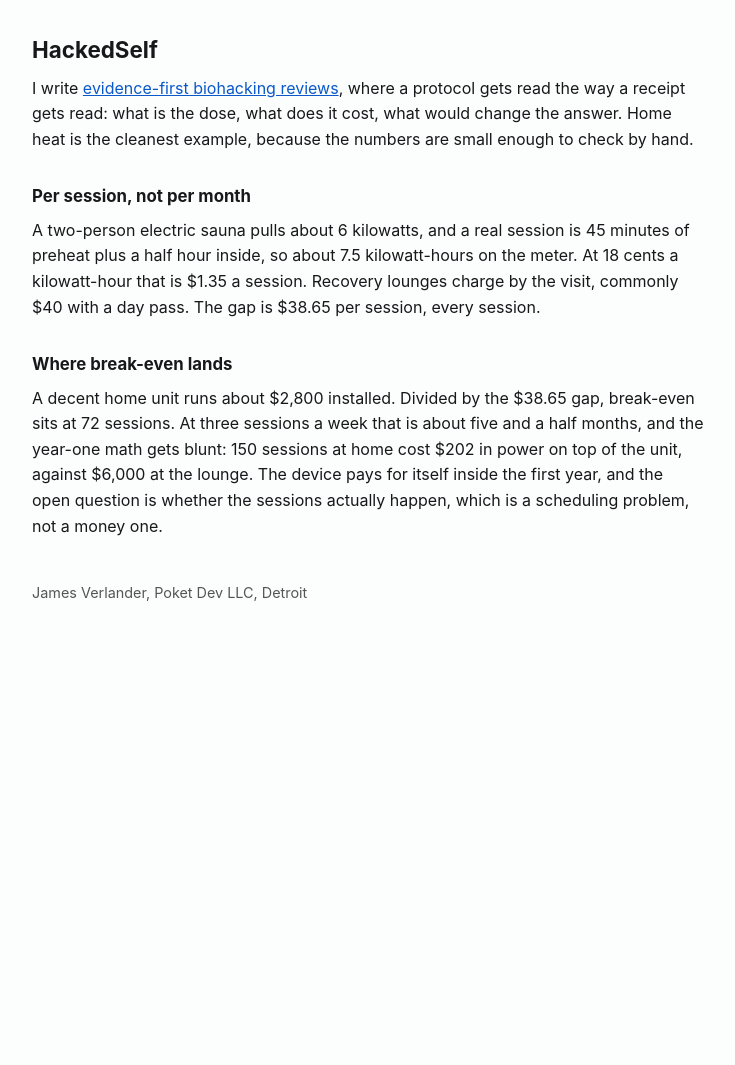
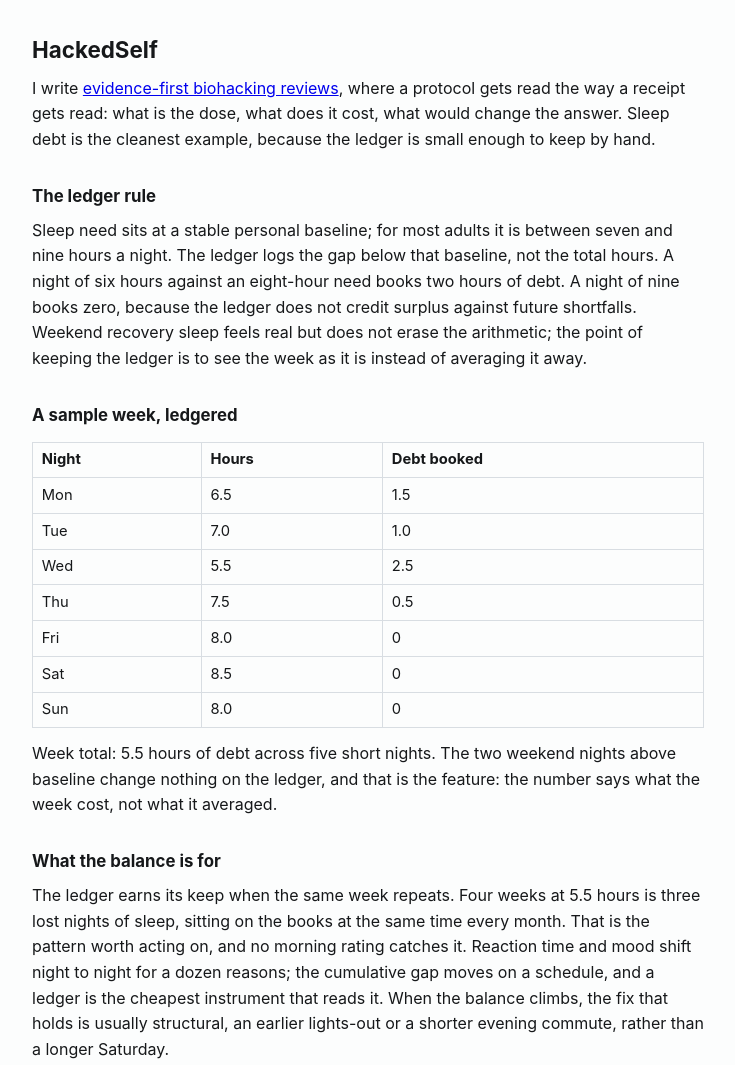
Before and after one commit to scrapertweeter3-prog/sleep-debt-ledger, a plain HTML site: page index.html in a window 1280 px wide. Shown: the top 1065 px of the page, without its empty margins (272-1007 px from the left). Before the commit the page ends 800 px from the top, so only its background shows below. Drawn offline with Linux system fonts and the light colour scheme.

Commit message:
Replace placeholder with the sleep debt ledger page

```diff
--- a/index.html
+++ b/index.html
@@ -3,25 +3,39 @@
 <head>
 <meta charset="utf-8">
 <meta name="viewport" content="width=device-width, initial-scale=1">
-<title>The sauna session costs $1.35 at home, $40 at the lounge</title>
+<title>The sleep debt ledger: what a short week actually costs</title>
 <style>
 body{font:16px/1.6 -apple-system,"Segoe UI",Roboto,sans-serif;max-width:42rem;margin:2rem auto;padding:0 1rem;color:#16181a;background:#fcfdfd}
 h1{font-size:1.4rem;margin-bottom:.3rem}
 h2{font-size:1.05rem;margin-top:1.9rem;margin-bottom:.4rem}
+table{border-collapse:collapse;margin:.8rem 0;width:100%}
+td,th{border:1px solid #d8dde2;padding:.35rem .55rem;font-size:.92rem;text-align:left}
 p{margin:.5rem 0}
-a{color:#0a58ca}
 footer{margin-top:2.6rem;color:#555;font-size:.9rem}
 </style>
 </head>
 <body>
 <h1>HackedSelf</h1>
-<p>I write <a href="https://hackedself.com/">evidence-first biohacking reviews</a>, where a protocol gets read the way a receipt gets read: what is the dose, what does it cost, what would change the answer. Home heat is the cleanest example, because the numbers are small enough to check by hand.</p>
+<p>I write <a href="https://hackedself.com/">evidence-first biohacking reviews</a>, where a protocol gets read the way a receipt gets read: what is the dose, what does it cost, what would change the answer. Sleep debt is the cleanest example, because the ledger is small enough to keep by hand.</p>
 
-<h2>Per session, not per month</h2>
-<p>A two-person electric sauna pulls about 6 kilowatts, and a real session is 45 minutes of preheat plus a half hour inside, so about 7.5 kilowatt-hours on the meter. At 18 cents a kilowatt-hour that is $1.35 a session. Recovery lounges charge by the visit, commonly $40 with a day pass. The gap is $38.65 per session, every session.</p>
+<h2>The ledger rule</h2>
+<p>Sleep need sits at a stable personal baseline; for most adults it is between seven and nine hours a night. The ledger logs the gap below that baseline, not the total hours. A night of six hours against an eight-hour need books two hours of debt. A night of nine books zero, because the ledger does not credit surplus against future shortfalls. Weekend recovery sleep feels real but does not erase the arithmetic; the point of keeping the ledger is to see the week as it is instead of averaging it away.</p>
 
-<h2>Where break-even lands</h2>
-<p>A decent home unit runs about $2,800 installed. Divided by the $38.65 gap, break-even sits at 72 sessions. At three sessions a week that is about five and a half months, and the year-one math gets blunt: 150 sessions at home cost $202 in power on top of the unit, against $6,000 at the lounge. The device pays for itself inside the first year, and the open question is whether the sessions actually happen, which is a scheduling problem, not a money one.</p>
+<h2>A sample week, ledgered</h2>
+<table>
+<tr><th>Night</th><th>Hours</th><th>Debt booked</th></tr>
+<tr><td>Mon</td><td>6.5</td><td>1.5</td></tr>
+<tr><td>Tue</td><td>7.0</td><td>1.0</td></tr>
+<tr><td>Wed</td><td>5.5</td><td>2.5</td></tr>
+<tr><td>Thu</td><td>7.5</td><td>0.5</td></tr>
+<tr><td>Fri</td><td>8.0</td><td>0</td></tr>
+<tr><td>Sat</td><td>8.5</td><td>0</td></tr>
+<tr><td>Sun</td><td>8.0</td><td>0</td></tr>
+</table>
+<p>Week total: 5.5 hours of debt across five short nights. The two weekend nights above baseline change nothing on the ledger, and that is the feature: the number says what the week cost, not what it averaged.</p>
+
+<h2>What the balance is for</h2>
+<p>The ledger earns its keep when the same week repeats. Four weeks at 5.5 hours is three lost nights of sleep, sitting on the books at the same time every month. That is the pattern worth acting on, and no morning rating catches it. Reaction time and mood shift night to night for a dozen reasons; the cumulative gap moves on a schedule, and a ledger is the cheapest instrument that reads it. When the balance climbs, the fix that holds is usually structural, an earlier lights-out or a shorter evening commute, rather than a longer Saturday.</p>
 
 <footer>James Verlander, Poket Dev LLC, Detroit</footer>
 </body>
```
